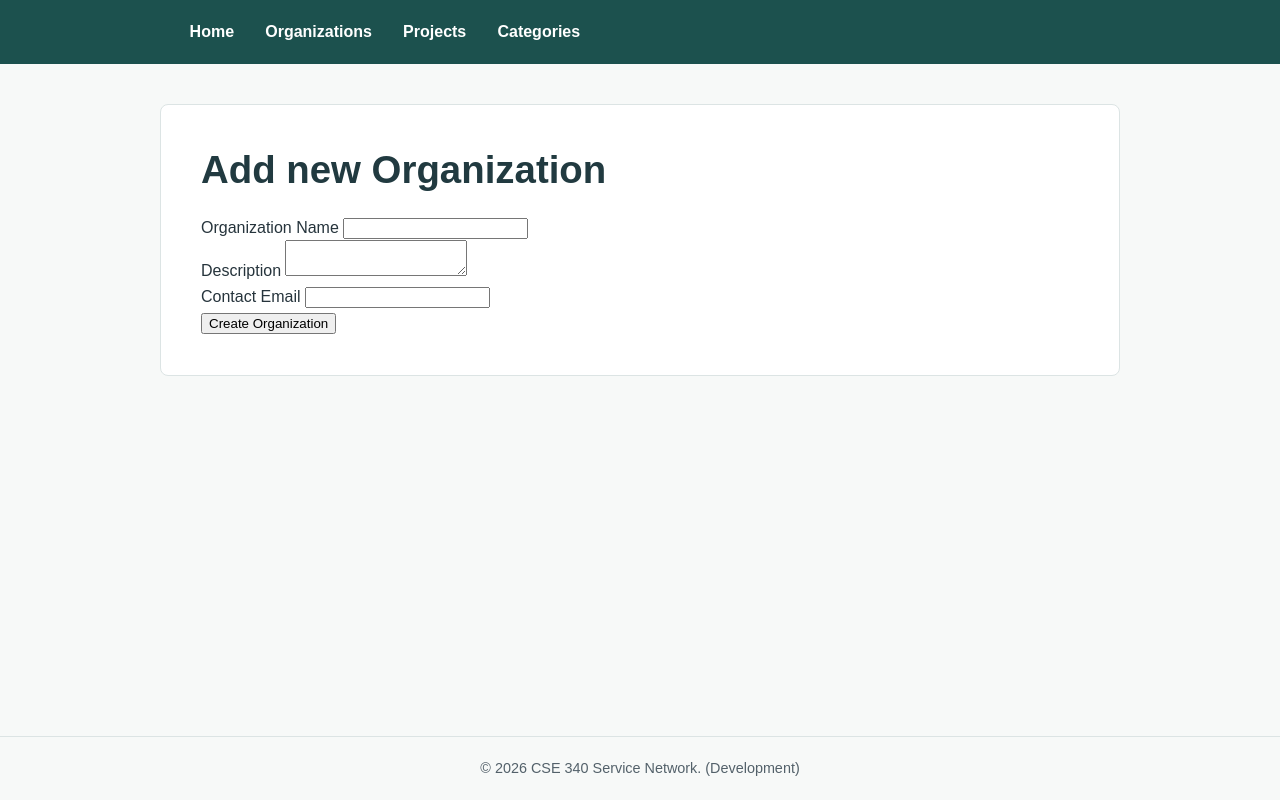
After one commit to BrunoCamara-BR/cse340-course-repo, a Node server app: page /new-organization in a window 1280 px wide. The commit adds this page. Run offline with Node 20, Linux system fonts and the light colour scheme.

Commit message:
W04 Learning Activity: Handling Form Submissions

```diff
--- a/server.js
+++ b/server.js
@@ -21,6 +21,10 @@ app.set("view engine", "ejs");
  * Tell Express where to find your templates
  */
 app.set("views", path.join(__dirname, "src/views"));
+
+// Allow Express to receive and process common POST data
+app.use(express.urlencoded({ extended: true }));
+app.use(express.json());
 
 /**
  * Configure Express middleware
--- a/src/controllers/organizations.js
+++ b/src/controllers/organizations.js
@@ -1,4 +1,4 @@
-import { getAllOrganizations, getOrganizationDetails } from "../models/organizations.js";
+import { getAllOrganizations, getOrganizationDetails, createOrganization } from "../models/organizations.js";
 import { getProjectsByOrganizationId } from "../models/projects.js";
 
 const showOrganizationsPage = async (req, res) => {
@@ -17,4 +17,22 @@ const showOrganizationDetailsPage = async (req, res) => {
   res.render("organization", { title, organizationDetails, projects });
 };
 
-export { showOrganizationsPage, showOrganizationDetailsPage };
+const showNewOrganizationFrom = async (req, res) => {
+  const title = "Add new Organization";
+  res.render("new-organization", { title });
+};
+
+const processNewOrganizationForm = async (req, res) => {
+  const { name, description, contactEmail } = req.body;
+  const logoFileName = "placeholder-logo.png";
+
+  const organizationId = await createOrganization(name, description, contactEmail, logoFileName);
+  res.redirect(`/organization/${organizationId}`);
+};
+
+export {
+  showOrganizationsPage,
+  showOrganizationDetailsPage,
+  showNewOrganizationFrom,
+  processNewOrganizationForm
+};
--- /dev/null
+++ b/src/views/new-organization.ejs
@@ -0,0 +1,25 @@
+<%- include('partials/header') %>
+<main>
+  <h1><%= title %></h1>
+
+  <form action="/new-organization" method="POST">
+    <div class="form-group">
+      <label for="name">Organization Name</label>
+      <input type="text" id="name" name="name" />
+    </div>
+
+    <div class="form-group">
+      <label for="description">Description</label>
+      <textarea id="description" name="description"></textarea>
+    </div>
+
+    <div class="form-group">
+      <label for="contactEmail">Contact Email</label>
+      <input type="text" id="contactEmail" name="contactEmail" />
+    </div>
+
+    <button type="submit">Create Organization</button>
+  </form>
+
+</main>
+<%- include('partials/footer') %>
--- a/src/views/organizations.ejs
+++ b/src/views/organizations.ejs
@@ -3,6 +3,9 @@
         <h1>
             <%= title %>
         </h1>
+        <p>
+        <a href="/new-organization">Add a new organization</a>
+        </p>
 
         <p>Here are a few of our partner organizations:</p>
         <ul>
```
Also changed, not shown: src/models/organizations.js (+30 -1 lines), src/routes.js (+9 -2 lines), public/images/placeholder-logo.png (added).
